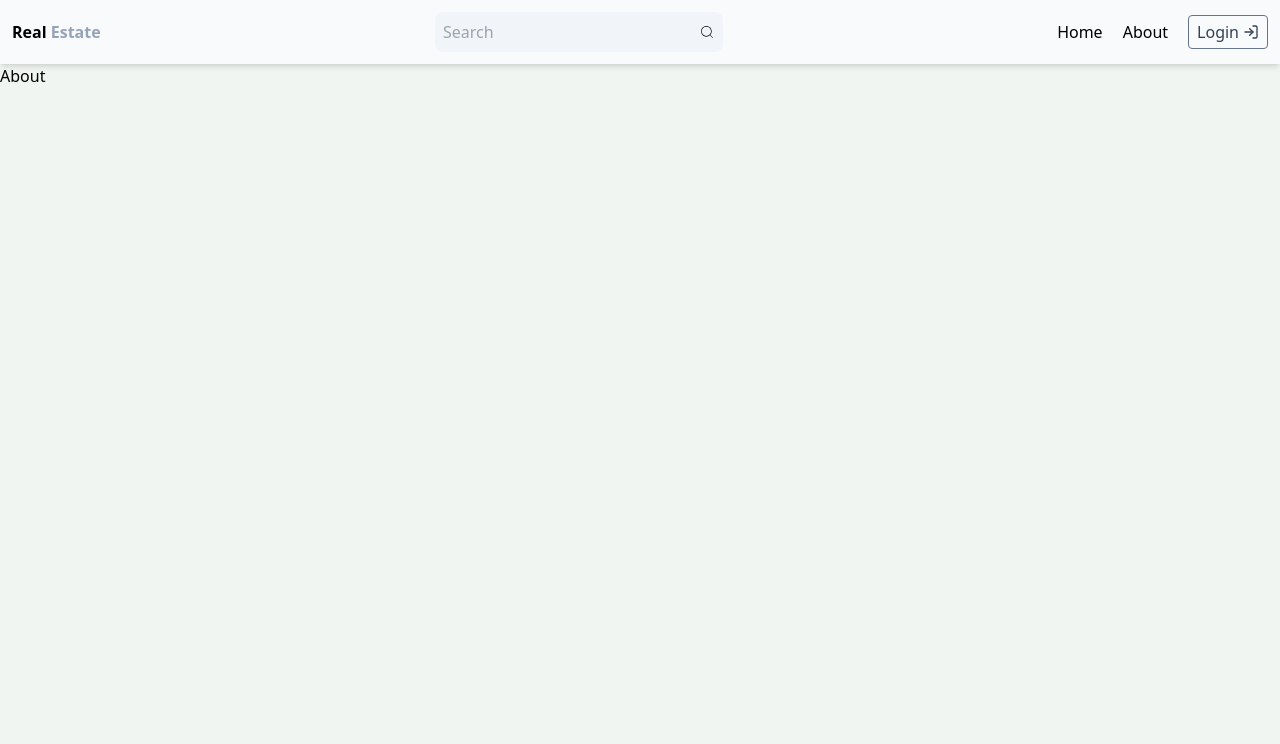
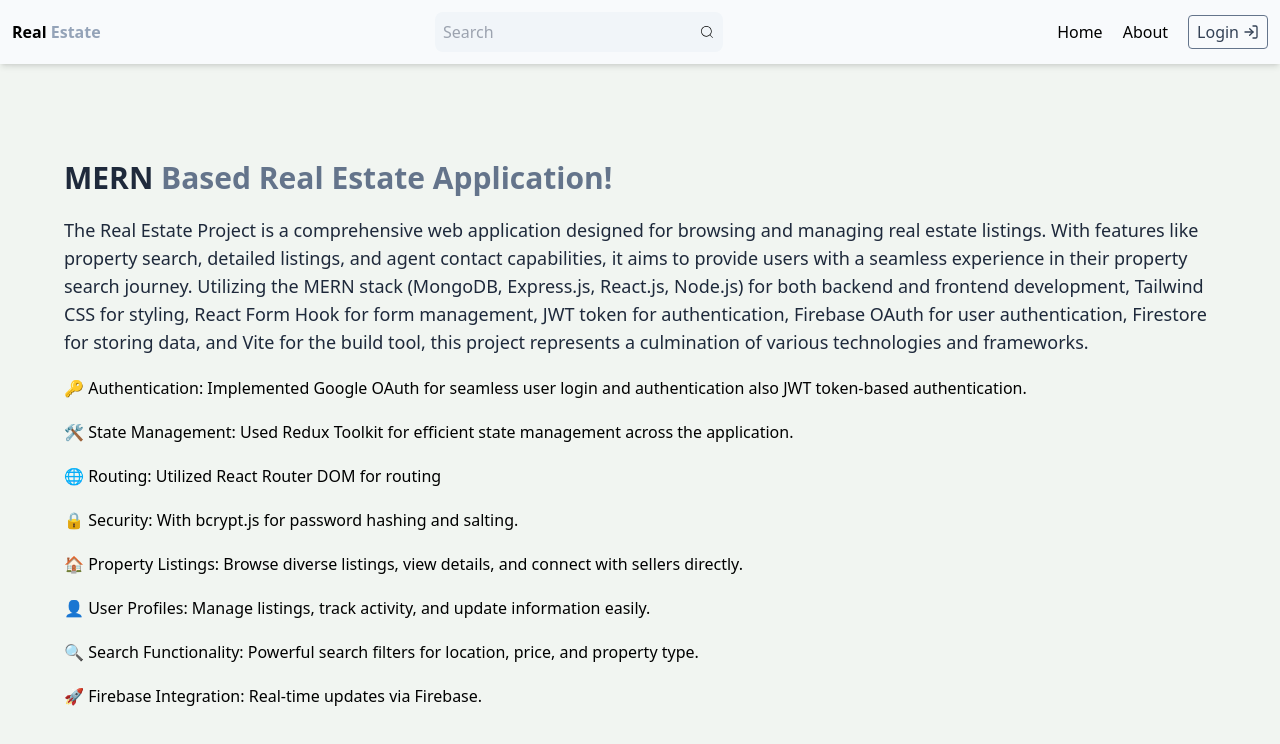
Before and after one commit to doruktekel/FullStackEstate-Redux-JWT, a React (Vite) app in the folder client/: page /about in a window 1280 px wide. Shown: the top 744 px of the page. Built offline with nearby package versions, Linux system fonts and the light colour scheme; no server answers.

Commit message:
home page created

```diff
--- a/client/src/pages/About.jsx
+++ b/client/src/pages/About.jsx
@@ -1,7 +1,49 @@
 import React from "react";
 
 const About = () => {
-  return <div className="pt-16">About</div>;
+  return (
+    <div className="pt-40 max-w-xl md:max-w-6xl mx-auto flex flex-wrap flex-col gap-5">
+      <p className="font-bold text-slate-800 text-lg md:text-3xl capitalize">
+        MERN{" "}
+        <span className="text-slate-500"> based real estate application!</span>
+      </p>
+      <p className="text-slate-800 text-md md:text-lg">
+        The Real Estate Project is a comprehensive web application designed for
+        browsing and managing real estate listings. With features like property
+        search, detailed listings, and agent contact capabilities, it aims to
+        provide users with a seamless experience in their property search
+        journey. Utilizing the MERN stack (MongoDB, Express.js, React.js,
+        Node.js) for both backend and frontend development, Tailwind CSS for
+        styling, React Form Hook for form management, JWT token for
+        authentication, Firebase OAuth for user authentication, Firestore for
+        storing data, and Vite for the build tool, this project represents a
+        culmination of various technologies and frameworks.
+      </p>
+      <p>
+        🔑 Authentication: Implemented Google OAuth for seamless user login and
+        authentication also JWT token-based authentication.
+      </p>
+      <p>
+        🛠️ State Management: Used Redux Toolkit for efficient state management
+        across the application.
+      </p>
+      <p>🌐 Routing: Utilized React Router DOM for routing</p>
+      <p>🔒 Security: With bcrypt.js for password hashing and salting.</p>
+      <p>
+        🏠 Property Listings: Browse diverse listings, view details, and connect
+        with sellers directly.
+      </p>
+      <p>
+        👤 User Profiles: Manage listings, track activity, and update
+        information easily.
+      </p>
+      <p>
+        🔍 Search Functionality: Powerful search filters for location, price,
+        and property type.
+      </p>
+      <p>🚀 Firebase Integration: Real-time updates via Firebase.</p>
+    </div>
+  );
 };
 
 export default About;
--- a/client/src/pages/Home.jsx
+++ b/client/src/pages/Home.jsx
@@ -1,7 +1,154 @@
-import React from "react";
+import { Link } from "react-router-dom";
+import { FaChevronRight } from "react-icons/fa";
+import { useEffect, useState } from "react";
+import axios from "axios";
+import { Swiper, SwiperSlide } from "swiper/react";
+import SwiperCore from "swiper";
+import { Navigation } from "swiper/modules";
+import "swiper/css/bundle";
+import ListItem from "../components/ListItem";
 
 const Home = () => {
-  return <div className="pt-16">Home</div>;
+  const [offerListings, setOfferListings] = useState([]);
+  const [rentListings, setRentListings] = useState([]);
+  const [saleListings, setSaleListings] = useState([]);
+  SwiperCore.use([Navigation]);
+
+  console.log(offerListings);
+
+  useEffect(() => {
+    const fetchSaleListings = async () => {
+      try {
+        const res = await axios.get("api/list/get?type=sale&limit=4");
+        const data = res.data;
+        setSaleListings(data);
+      } catch (error) {
+        console.log(error);
+      }
+    };
+    const fetchRentListings = async () => {
+      try {
+        const res = await axios.get("api/list/get?type=rent&limit=4");
+        const data = res.data;
+        setRentListings(data);
+        fetchSaleListings();
+      } catch (error) {
+        console.log(error);
+      }
+    };
+    const fetchOfferListings = async () => {
+      try {
+        const res = await axios.get("/api/list/get?offer=true&limit=4");
+        const data = res.data;
+        setOfferListings(data);
+        fetchRentListings();
+      } catch (error) {
+        console.log(error);
+      }
+    };
+
+    fetchOfferListings();
+  }, []);
+
+  return (
+    <div className="mt-20  py-10">
+      <div className=" max-w-6xl mx-auto flex flex-col gap-10 px-5 md:px-12">
+        <p className="font-bold capitalize text-3xl md:text-6xl text-slate-800 select-none ">
+          Find your next
+          <span className=" text-slate-400"> perfect </span> <br /> place with
+          ease
+        </p>
+        <p className="text-slate-400 select-none">
+          SariSite is the best place to find your next perfect place to live.{" "}
+          <br />
+          We have a wide range of properties for you to choose fro.
+        </p>
+        <Link
+          className="flex items-center gap-2 hover:underline transition-underline  text-slate-500 max-w-[200px]"
+          to={"/search"}
+        >
+          <p> Let's get started</p>
+          <FaChevronRight />
+        </Link>
+      </div>
+      <Swiper navigation className="my-10">
+        {offerListings &&
+          offerListings.length > 0 &&
+          offerListings.map((list) => (
+            <SwiperSlide>
+              <div
+                style={{
+                  background: `url(${list.imageUrls[0]}) center no-repeat`,
+                  backgroundSize: "cover",
+                }}
+                className="h-[650px]"
+                key={list._id}
+              ></div>
+            </SwiperSlide>
+          ))}
+      </Swiper>
+
+      <div className="mx-auto max-w-6xl p-3 my-2">
+        {offerListings && offerListings.length > 0 && (
+          <div className="flex flex-col gap-3 font-semibold text-slate-500 ">
+            <div className="flex flex-col gap-2">
+              <h1 className="text-md sm:text-xl ">Recent Offers</h1>
+              <Link
+                to={"/search?offer=true"}
+                className="flex gap-2 items-center hover:underline max-w-[200px]"
+              >
+                <p>Show more offers</p>
+                <FaChevronRight />
+              </Link>
+            </div>
+            <div className="flex flex-wrap gap-4 pt-4">
+              {offerListings.map((list) => (
+                <ListItem key={list._id} list={list} />
+              ))}
+            </div>
+          </div>
+        )}
+        {rentListings && rentListings.length > 0 && (
+          <div className="flex flex-col gap-3 font-semibold text-slate-500 py-10">
+            <div className="flex flex-col gap-2">
+              <h1 className="text-md sm:text-xl ">Recent places for rent </h1>
+              <Link
+                to={"/search?type=rent"}
+                className="flex gap-2 items-center hover:underline max-w-[250px]"
+              >
+                <p className="whitespace-nowrap">Show more places for rent</p>
+                <FaChevronRight />
+              </Link>
+            </div>
+            <div className="flex flex-wrap gap-4 pt-4">
+              {rentListings.map((list) => (
+                <ListItem key={list._id} list={list} />
+              ))}
+            </div>
+          </div>
+        )}
+        {saleListings && saleListings.length > 0 && (
+          <div className="flex flex-col gap-3 font-semibold text-slate-500">
+            <div className="flex flex-col gap-2">
+              <h1 className="text-md sm:text-xl ">Recent places for sale</h1>
+              <Link
+                to={"/search?type=sale"}
+                className="flex gap-2 items-center hover:underline max-w-[250px]"
+              >
+                <p>Show more places for sale</p>
+                <FaChevronRight />
+              </Link>
+            </div>
+            <div className="flex flex-wrap gap-4 pt-4 ">
+              {saleListings.map((list) => (
+                <ListItem key={list._id} list={list} />
+              ))}
+            </div>
+          </div>
+        )}
+      </div>
+    </div>
+  );
 };
 
 export default Home;
```
